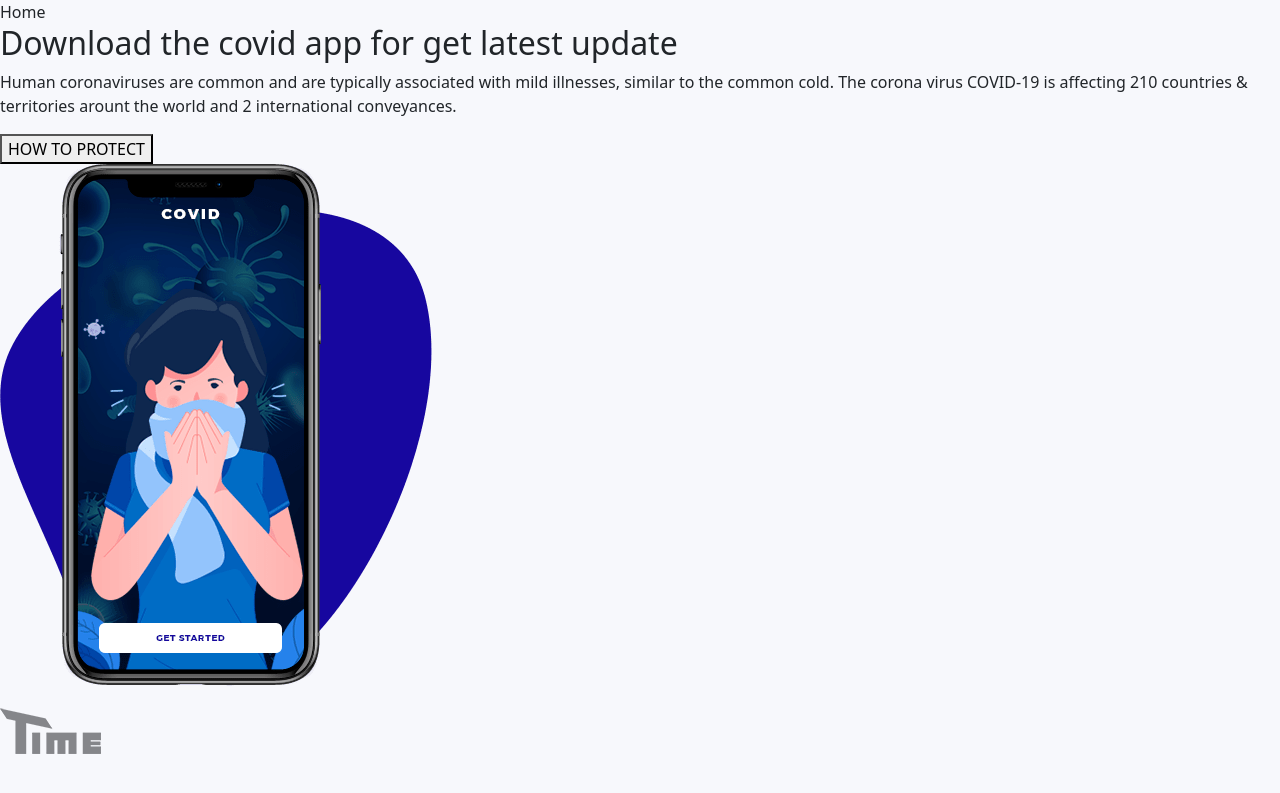
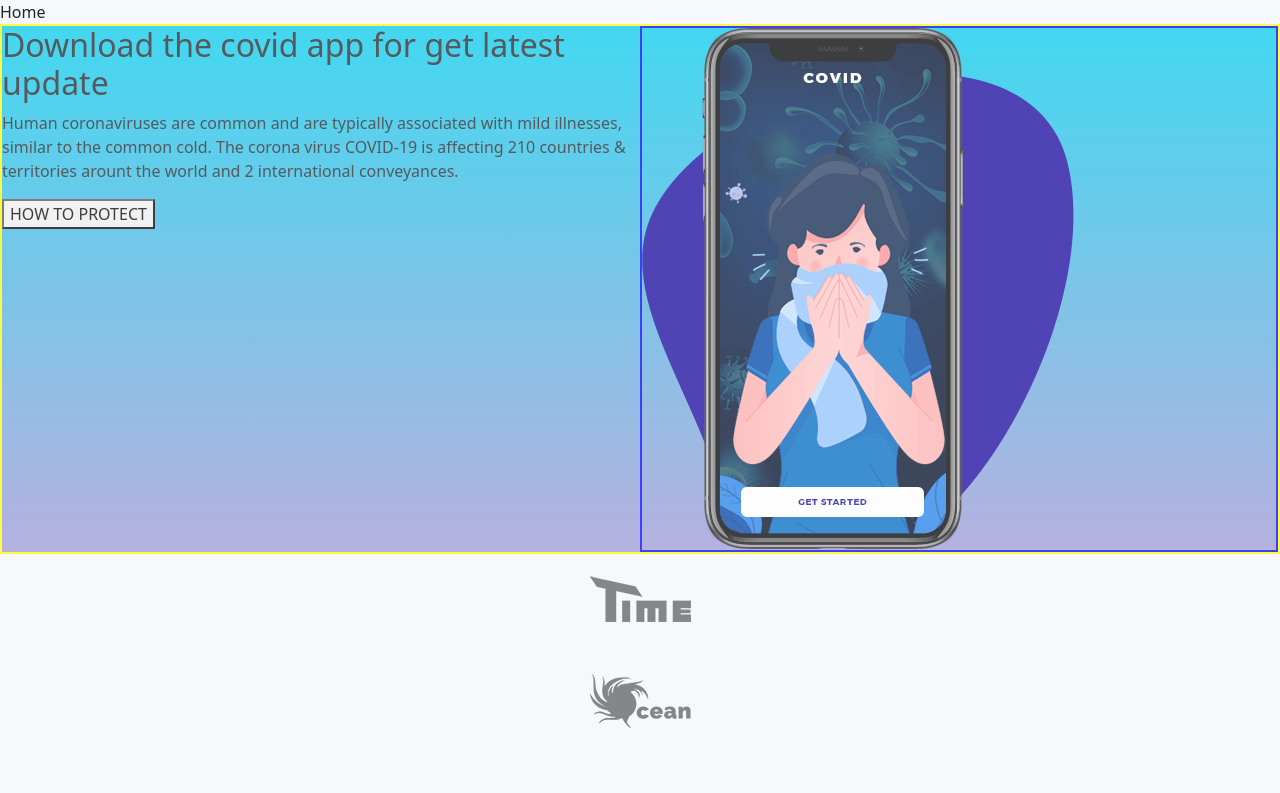
Before and after one commit to Anuskota/P6-COVID-TRACKER, a React (Vite) app: page / in a window 1280 px wide. Shown: the top 793 px of the page. Built offline with nearby package versions, Linux system fonts and the light colour scheme.

Commit message:
Updating of header contains and starting to set styles

```diff
--- a/src/components/molecules/headerHomePage/Header.jsx
+++ b/src/components/molecules/headerHomePage/Header.jsx
@@ -10,6 +10,7 @@ import greenTurtleBrand from "../../../assets/img/b-6.png"
 const Header = () => {
   return (
     <header>
+    <div className="header-container">
         <div className="info-header-container">
             <h2>Download the covid app for get latest update</h2>
             <p>Human coronaviruses are common and are typically associated with mild illnesses, similar to the common cold. The corona virus COVID-19 is affecting 210 countries & territories arount the world and 2 international conveyances.</p>
@@ -18,26 +19,28 @@ const Header = () => {
         <div className="image-header-container">
             <img src={mobileApp} alt="Image of the application displayed on a mobile phone" />
         </div>
+    </div>
     <div className="brand-header-container">
-        <div>
+            <div className="brand-container">
                 <img src={timeBrand} alt="Time brand" />
             </div>
-        <div>
+            <div className="brand-container">
                 <img src={oceanBrand} alt="Ocean brand" />
             </div>
-        <div>
+            <div className="brand-container">
                 <img src={alberoBrand} alt="Albero brand" />
             </div>
-        <div>
+            <div className="brand-container">
                 <img src={doraBrand} alt="Dora brand" />
             </div>
-        <div>
+            <div className="brand-container">
                 <img src={greenTurtleBrand} alt="Green Turtle brand" />
             </div>
-        <div>
+            <div className="brand-container">
                 <img src={timeBrand} alt="Time brand" />
             </div>
     </div>
+
 </header>
   )
 }
--- a/src/components/molecules/headerHomePage/header.css
+++ b/src/components/molecules/headerHomePage/header.css
@@ -0,0 +1,24 @@
+header {
+    display: flex;
+    flex-direction: column;
+    align-items: center;
+}
+
+.header-container {
+    width: 100%;
+    border: 2px solid yellow;
+    display: flex;
+    flex-wrap: wrap;
+    background: linear-gradient(to bottom, #06cdec, rgba(30, 12, 157, 0.4));
+    opacity: .75;
+}
+
+
+.info-header-container {
+    width: 50%;
+}
+
+.image-header-container {
+    width: 50%;
+    border: 2px solid blue;
+}
```
Lines whose indentation alone changed are shown as unchanged.
